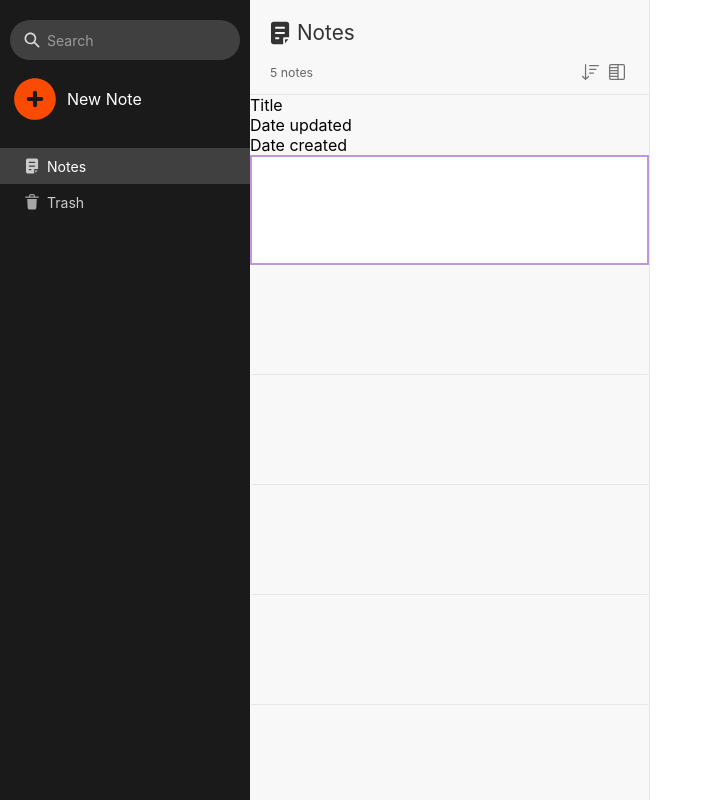
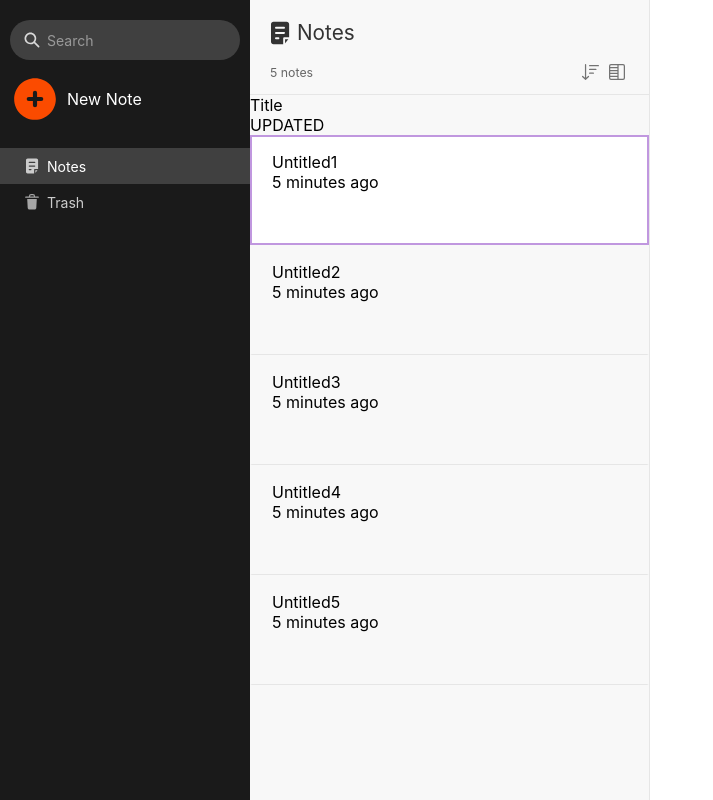
Before and after one commit to Mckenney17/Evernote-App-Clone, a React (Create React App) app: page / in a window 1280 px wide. Shown: the whole page, without its empty margins (0-713 px from the left). Built offline with nearby package versions, Linux system fonts and the light colour scheme.

Commit message:
side list template

```diff
--- a/src/components/Notelist.js
+++ b/src/components/Notelist.js
@@ -8,7 +8,7 @@ import SortActionCard from './SortActionCard'
 function Notelist() {
     const { activeTab, notes } = useContext(AppContext)
     const [sortActions, setSortActions] = useState({ sortBy: 'Date Updated', order: 'desc', snig: true })
-    const [viewActions, setViewActions] = useState({ view: 'Side list', showImages: true, showBodyText: true, dateUpdated: true, dateCreated: true })
+    const [viewActions, setViewActions] = useState({ view: 'Side list', showImages: true, showBodyText: true, dateUpdated: true, dateCreated: false })
     const [activeAction, setActiveAction] = useState(null)
     const sortActionBtnRef = useRef(null)
     const viewActionBtnRef = useRef(null)
@@ -60,15 +60,13 @@ function Notelist() {
             <ul className={`notelist-body ${viewActions.view.toLowerCase().replaceAll(' ', '-')}-container ${!notes.length ? 'empty' : ''}`}>
                 {!['Cards', 'Snippets'].includes(viewActions.view) && (
                     <div className="table-head">
-                        <div className="title-col">Title<span className="resizer title-col-resizer"></span></div>
-                        {['Date updated', 'Date created'].map((col, i, arr) => {
-                            const colProp = col.split(' ').map((str, i) => i === 0 ? str.toLowerCase() : str.replace(str[0], str[0].toUpperCase())).join('');
-                            return viewActions[colProp]  ? <div className={`${col.toLowerCase().replaceAll(' ', '-')}-col`}>{col}{i === arr.length - 1 ? '' : <span className={`resizer ${col.toLowerCase().replaceAll(' ', '-')}-col-resizer`}></span>}</div> : null
-                        })}
+                        <div className="title-col-th">Title<span className="resizer title-col-resizer"></span></div>
+                        {viewActions.dateUpdated && <div className="date-updated-col-th">UPDATED<span className="resizer date-updated-col-resizer"></span></div>}
+                        {viewActions.dateCreated && <div className="date-created-col-th">CREATED<span className="resizer date-created-col-resizer"></span></div>}
                     </div>
                 )}
                 {notes.length ?
-                    notes.map(({ id, title, bodyText, updatedAt, createdAt }) => <NotelistItem viewActions={viewActions} key={createdAt} id={id} title={title} bodyText={bodyText} updatedAt={updatedAt} /> ) : (
+                    notes.map(({ id, title, bodyText, updatedAt, createdAt }) => <NotelistItem viewActions={viewActions} key={createdAt} createdAt={createdAt} id={id} title={title} bodyText={bodyText} updatedAt={updatedAt} /> ) : (
                     // work on snig here
                     <li className="notelist-empty-state">
                         <span className="write-note-icon">
--- a/src/components/NotelistItem.js
+++ b/src/components/NotelistItem.js
@@ -1,11 +1,12 @@
 import React, { useContext } from 'react'
 import AppContext from '../utils/AppContext'
 import './NotelistItem.scss'
+import { hyphenate } from '../utils/utilFuncs'
 
-function NotelistItem({ id, title, bodyText, updatedAt, viewActions }) {
+function NotelistItem({ id, title, bodyText, updatedAt, createdAt, viewActions }) {
     const { activeNote, setActiveNote } = useContext(AppContext)
     return (
-        <div onClick={() => setActiveNote(id)} className={`notelist-item ${viewActions.view.toLowerCase().replaceAll(' ', '-')} ${activeNote === id ? 'active' : ''}`}>
+        <div onClick={() => setActiveNote(id)} className={`notelist-item ${hyphenate(viewActions.view)} ${activeNote === id ? 'active' : ''}`}>
             {['Cards', 'Snippets'].includes(viewActions.view) ? (
                 <React.Fragment>
                     <h4>{title}{id}</h4>
@@ -16,7 +17,9 @@ function NotelistItem({ id, title, bodyText, updatedAt, viewActions }) {
                 </React.Fragment>
             ) : (
                 <React.Fragment>
-
+                    <div className="title-cell">{title}{id}</div>
+                    {viewActions.dateUpdated && <div className="date-updated-cell">5 minutes ago</div>}
+                    {viewActions.dateCreated && <div className="date-created-cell">November 7</div>}
                 </React.Fragment>
             )}
         </div>
--- a/src/utils/utilFuncs.js
+++ b/src/utils/utilFuncs.js
@@ -24,4 +24,12 @@ const calcTimeElapsedHumanized = (time) => { // time: Number
     return `${calcYears} year${calcYears > 1 ? 's' : ''} ago`
 }
 
-export default calcTimeElapsedHumanized
+const camelCase = (phrase) => phrase.split(' ').map((str, i) => i === 0 ? str.toLowerCase() : str.replace(str[0], str[0].toUpperCase())).join('')
+
+const hyphenate = (phrase) => phrase.toLowerCase().replaceAll(' ', '-')
+
+export {
+    calcTimeElapsedHumanized,
+    camelCase,
+    hyphenate,
+}
```
